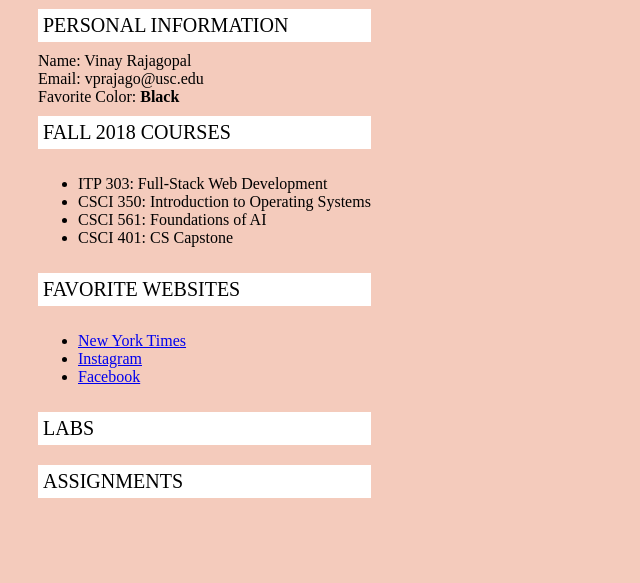
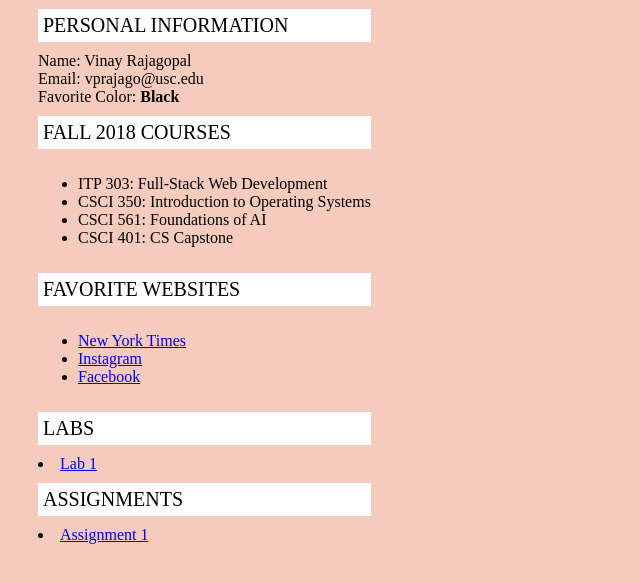
Before and after one commit to vprajago-zz/itp303, a plain HTML site: page lab1/student_page.html in a window 1280 px wide. Shown: the part 93-676 px from the top of the page, without its empty margins (0-640 px from the left). Drawn offline with Linux system fonts and the light colour scheme.

Commit message:
renamed directory

```diff
--- a/lab01/student_page.html
+++ b/lab1/student_page.html
@@ -36,9 +36,11 @@
       </div>
       <div class="section-container">
         <div class="subheader">Labs</div>
+        <li><a href="http://303.itpwebdev.com/~vprajago/student_page.html">Lab 1</a></li>
       </div>
       <div>
         <div class="subheader">Assignments</div>
+        <li><a href="http://303.itpwebdev.com/~vprajago/assignment1/index.html">Assignment 1</a></li>
       </div>
     </div>
     <div class="content-column">
```
Also changed, not shown: assignment1/index.css (renamed from assignment01/index.css), assignment1/index.html (renamed from assignment01/index.html), lab1/student_page.css (renamed from lab01/student_page.css).
